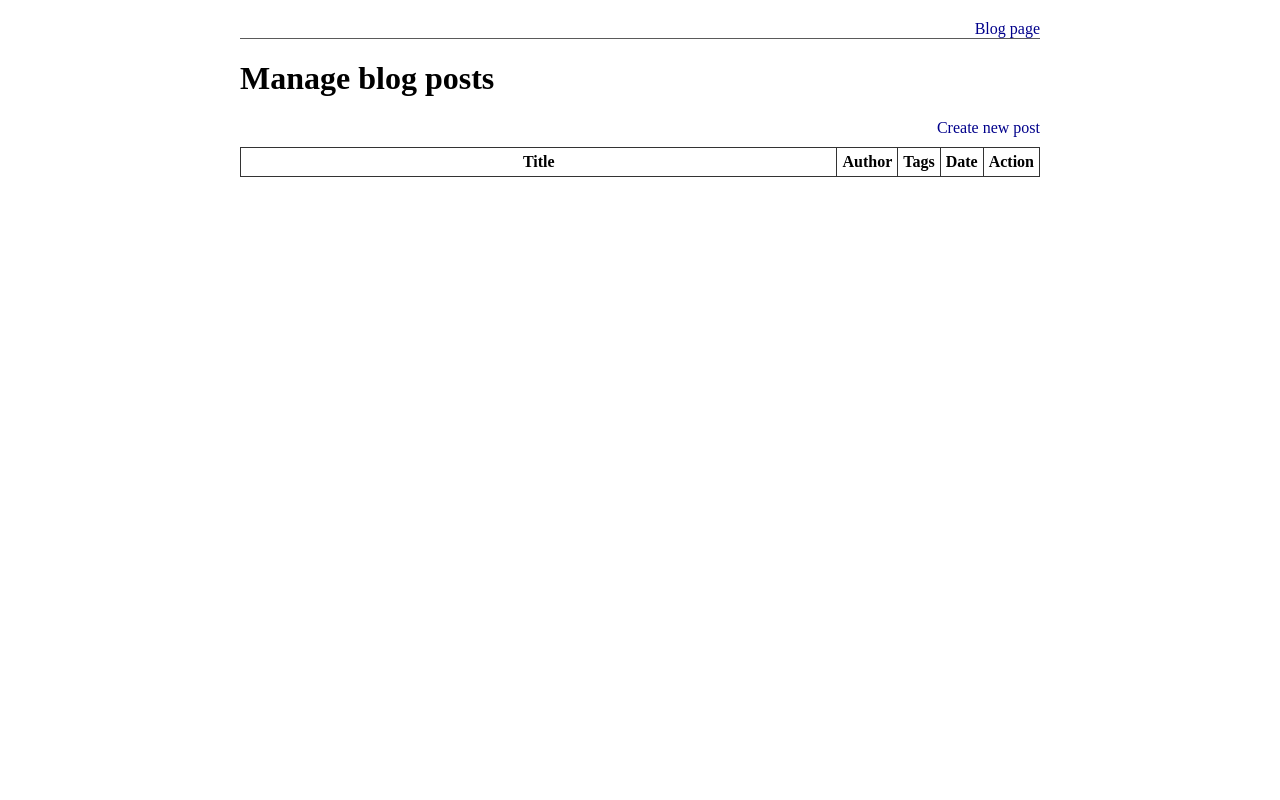
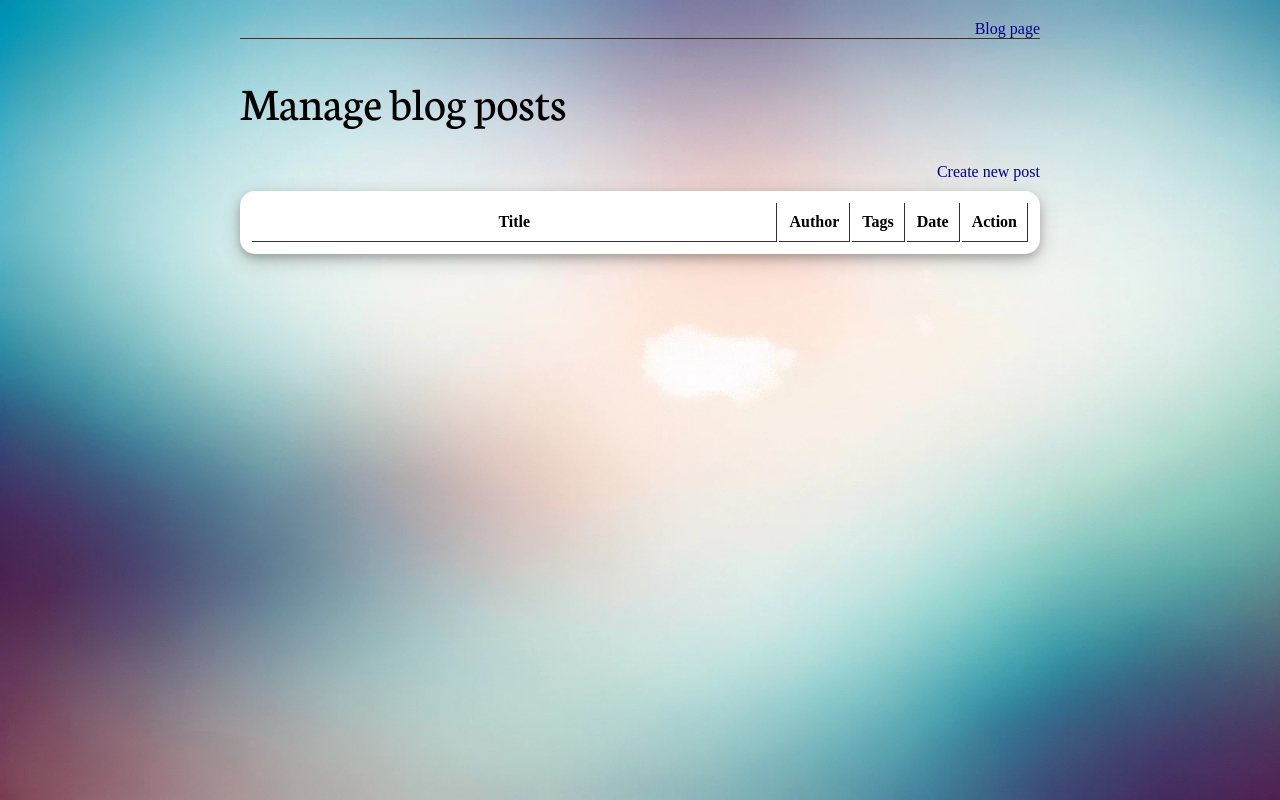
Before and after one commit to Erikssonl/blog-project, a plain HTML site: page blog-client-template/admin/index.html in a window 1280 px wide. Drawn offline with Linux system fonts and the light colour scheme; no server answers.

Commit message:
some css done

```diff
--- a/blog-client-template/admin/css/style.css
+++ b/blog-client-template/admin/css/style.css
@@ -1,5 +1,13 @@
+@import "../../css/variables.css";
+
 * {
     box-sizing: border-box;
+}
+
+html{
+    background-image: url('../../../img/background-img.webp');
+    background-size: cover;
+    background-attachment: fixed;
 }
 
 #container {
@@ -9,31 +17,49 @@
 
 a {
     text-decoration: none;
-    color: darkblue;
+    color: var(--link-text-color);
 }
 
 a:hover {
     text-decoration: underline;
-    color: rgba(42, 42, 187, 0.692);
+    color: var(--link-hover-text-color);
 }
 
 #main-nav {
-    width: 100%;
-    border-bottom: 1px solid #5a5a5a;
+    border-bottom: 1px solid var(--main-border-color);
 }
 
 #main-nav,
-#create-link {
+#second-nav {
+    width: 100%;
     display: flex;
     flex-direction: row-reverse;
 }
 
+h1{
+    font-family: var(--h1-font-family);
+    font-weight: var(--h1-font-weight);
+    font-style: var(--h1-font-style);
+    font-size: var(--h1-font-size);
+}
+
 table, tr, td, th {
+    background-color: var(--secondary-page-color);
     width: 100%;
-    margin-top: 10px;
-    border: 1px solid #333;
-    border-collapse: collapse;
-    padding: 5px;
+    margin-top: var(--main-margin);
+    padding: 10px;
+}
+
+table{
+    box-shadow: 0 4px 8px 0 rgba(0, 0, 0, 0.2), 0 6px 20px 0 rgba(0, 0, 0, 0.19);
+    /* border-collapse: collapse; */
+    border-radius: 15px;
+}
+
+tr, td, th{
+    border-bottom: 1px solid var(--main-border-color);
+    border-right: 1px solid var(--main-border-color);;
+    /* border-collapse: collapse; */
 }
 
 .tags,
@@ -41,10 +67,6 @@ table, tr, td, th {
     font-weight: 600;
 }
 
-.date {
-    font-style: italic;
-    color: #aaa;
-}
 
 form{
     display: flex;
@@ -59,11 +81,11 @@ label{
 input,
 textarea,
 select{
-    margin-bottom: 10px;
+    margin-bottom: var(--main-margin);
 }
 
 #back-link{
-    margin-top: 10px;
+    margin-top: var(--main-margin);
 }
 
 select{
--- a/blog-client-template/admin/index.html
+++ b/blog-client-template/admin/index.html
@@ -4,6 +4,7 @@
     <meta name="viewport" content="width=device-width, initial-scale=1.0">
     <title>Document</title>
     <link rel="stylesheet" href="css/style.css">
+    <link rel="stylesheet" href="https://fonts.googleapis.com/css?family=Neuton">
 </head>
 <body>
 
@@ -14,9 +15,12 @@
         </nav>
 
         <h1>Manage blog posts</h1>
-        <div>
+        <nav id="second-nav">
             <a id="create-link" href="create-post.html">Create new post</a>
-        </div>
+        </nav>
+        <!-- <div>
+            <a id="create-link" href="create-post.html">Create new post</a>
+        </div> -->
 
         <table id="table-data">
             <thead>
--- a/blog-client-template/css/style.css
+++ b/blog-client-template/css/style.css
@@ -1,37 +1,65 @@
+@import "variables.css";
+
 * {
     box-sizing: border-box;
 }
+html{
+    background-color: var(--main-page-color);
+}
+#container,
+#post-container {
+    width: 60%;
+    margin: 20px auto;
+}
 
-#container {
-    width: 800px;
-    margin: 20px auto;
+#container h1,
+#blog-post{
+    padding-left: 40px;
+}
+
+h1{
+    font-family: var(--h1-font-family);
+    font-weight: var(--h1-font-weight);
+    font-style: var(--h1-font-style);
+    font-size: var(--h1-font-size);
+}
+
+#blog-post{
+    padding-bottom: 20px;
+    background-color: var(--secondary-page-color);
+    border-radius: 15px;
+    box-shadow: 0 4px 8px 0 rgba(0, 0, 0, 0.2), 0 6px 20px 0 rgba(0, 0, 0, 0.19);
 }
 
 a {
     text-decoration: none;
-    color: darkblue;
+    color: var(--link-text-color);
 }
 
 a:hover {
     text-decoration: underline;
-    color: rgba(42, 42, 187, 0.692);
+    color: var(--link-hover-text-color);
 }
 
 #main-nav {
     width: 100%;
     display: flex;
     flex-direction: row-reverse;
-    border-bottom: 1px solid #5a5a5a;
+    border-bottom: 1px solid var(--main-border-color);
+}
+
+h3{
+    margin: 0px;
 }
 
 #blog-list li {
     list-style: none;
     width: 100%;
-    padding: 5px;
-    border-bottom: 4px dotted #000000;
-    /* background-color: white; */
-    /* display: flex; */
-    /* justify-content: space-between; */
+    background-color: var(--secondary-page-color);
+    margin-bottom: 40px;
+    padding: 20px;
+    border-radius: 15px;
+    box-shadow: 0 4px 8px 0 rgba(0, 0, 0, 0.2), 0 6px 20px 0 rgba(0, 0, 0, 0.19);
 }
 
 .tags,
@@ -41,5 +69,5 @@ a:hover {
 
 .date {
     font-style: italic;
-    color: #aaa;
+    color: var(--date-text-color);
 }
--- /dev/null
+++ b/blog-client-template/css/variables.css
@@ -0,0 +1,24 @@
+:root {
+    /* Spacing */
+    --main-margin: 10px;
+    --main-padding: 5px;
+
+    /* Background colors */
+    --main-page-color: #c9c9c9;
+    --secondary-page-color: white;
+
+
+    /* Text colors */
+    --link-text-color: darkblue;
+    --link-hover-text-color: rgba(42, 42, 187, 0.692);
+    --date-text-color: #928e8e;
+
+    /* Borders */
+    --main-border-color: #333;
+
+    /* H1 style */
+    --h1-font-family: "Neuton";
+    --h1-font-weight: 100;
+    --h1-font-style: light;
+    --h1-font-size: 48px;
+}
```
Also changed, not shown: blog-client-template/admin/create-post.html (+1 -0 lines), blog-client-template/admin/update-post.html (+1 -0 lines), blog-client-template/index.html (+1 -0 lines), blog-client-template/post.html (+2 -1 lines), img/background-img.webp (added).
